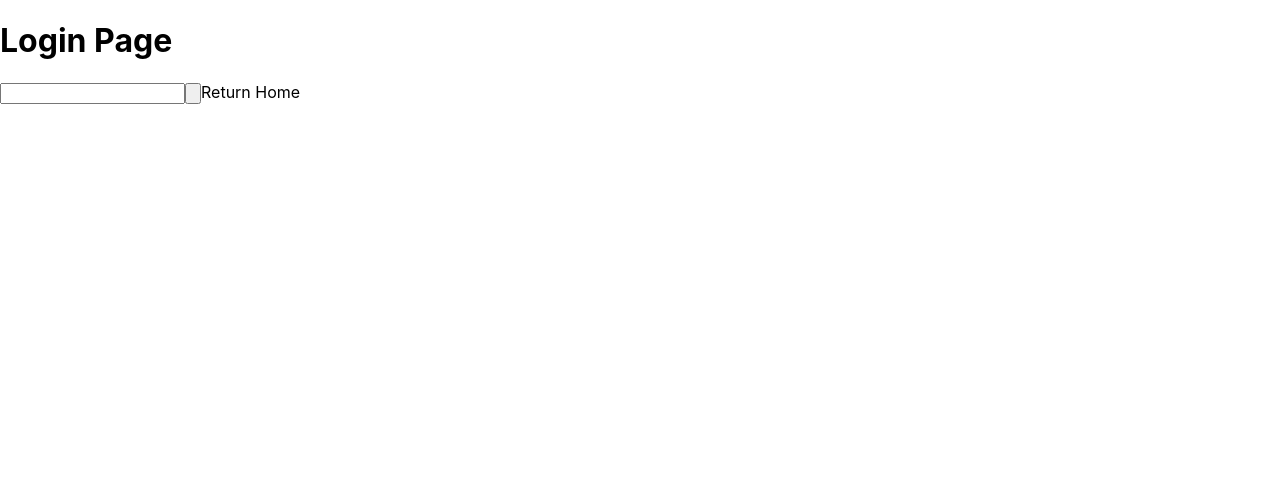
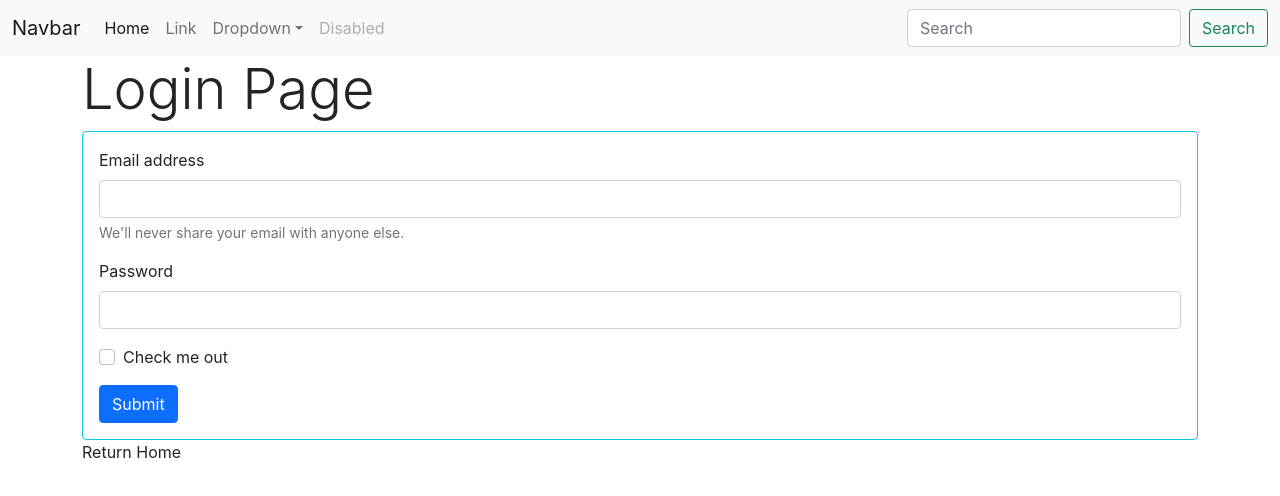
Before and after one commit to FelipeBarretoB/next.js-class-app, a Next.js app in the folder class-app/: page /login in a window 1280 px wide. Shown: the top 496 px of the page. Built offline with nearby package versions, Linux system fonts and the light colour scheme.

Commit message:
Modified login UI and Added Bootstrap

```diff
--- a/class-app/package.json
+++ b/class-app/package.json
@@ -9,6 +9,7 @@
     "lint": "next lint"
   },
   "dependencies": {
+    "bootstrap": "^5.1.3",
     "next": "12.1.5",
     "react": "18.0.0",
     "react-dom": "18.0.0"
--- /dev/null
+++ b/class-app/pages/Components/Header.js
@@ -0,0 +1,44 @@
+
+
+function Header() {
+    return <div>
+        <nav className="navbar navbar-expand-lg navbar-light bg-light">
+            <div className="container-fluid">
+                <a className="navbar-brand" href="/">Navbar</a>
+                <button className="navbar-toggler" type="button" data-bs-toggle="collapse" data-bs-target="#navbarSupportedContent" aria-controls="navbarSupportedContent" aria-expanded="false" aria-label="Toggle navigation">
+                <span className="navbar-toggler-icon"></span>
+                </button>
+                <div className="collapse navbar-collapse" id="navbarSupportedContent">
+                <ul className="navbar-nav me-auto mb-2 mb-lg-0">
+                    <li className="nav-item">
+                    <a className="nav-link active" aria-current="page" href="#">Home</a>
+                    </li>
+                    <li className="nav-item">
+                    <a className="nav-link" href="#">Link</a>
+                    </li>
+                    <li className="nav-item dropdown">
+                    <a className="nav-link dropdown-toggle" href="#" id="navbarDropdown" role="button" data-bs-toggle="dropdown" aria-expanded="false">
+                        Dropdown
+                    </a>
+                    <ul className="dropdown-menu" aria-labelledby="navbarDropdown">
+                        <li><a className="dropdown-item" href="#">Action</a></li>
+                        <li><a className="dropdown-item" href="#">Another action</a></li>
+                        <li><hr className="dropdown-divider" /></li>
+                        <li><a className="dropdown-item" href="#">Something else here</a></li>
+                    </ul>
+                    </li>
+                    <li className="nav-item">
+                    <a className="nav-link disabled">Disabled</a>
+                    </li>
+                </ul>
+                <form className="d-flex">
+                    <input className="form-control me-2" type="search" placeholder="Search" aria-label="Search" />
+                    <button className="btn btn-outline-success" type="submit">Search</button>
+                </form>
+                </div>
+            </div>
+        </nav>
+    </div>
+}
+
+export default Header;
--- a/class-app/pages/_app.js
+++ b/class-app/pages/_app.js
@@ -1,7 +1,14 @@
+import 'bootstrap/dist/css/bootstrap.css'
+
 import '../styles/globals.css'
 
+import Header from './Components/Header'
+
 function MyApp({ Component, pageProps }) {
-  return <Component {...pageProps} />
+  return <div>
+    <Header />
+    <Component {...pageProps} />
+  </div>
 }
 
 export default MyApp
--- a/class-app/pages/login.js
+++ b/class-app/pages/login.js
@@ -1,13 +1,28 @@
-import { Fragment } from "react"
+// import { Fragment } from "react"
 import Link from "next/link" // para que no se refresque la pagina
 
 export default function login() {
-    return <Fragment>
-        <h1>Login Page</h1>
-        <form>
-            <input type="text" />
-            <input type="submit" value="" />
-            <Link href="./">Return Home</Link>
-        </form>
-    </Fragment>
+    return <div className="container">
+        <h1 className="display-4">Login Page</h1>
+        <div className="border border-info rounded p-3">
+            <form>
+                <div className="mb-3">
+                    <label htmlFor="exampleInputEmail1" className="form-label">Email address</label>
+                    <input type="email" className="form-control" id="exampleInputEmail1" aria-describedby="emailHelp" />
+                    <div id="emailHelp" className="form-text">We'll never share your email with anyone else.</div>
+                </div>
+                <div className="mb-3">
+                    <label htmlFor="exampleInputPassword1" className="form-label">Password</label>
+                    <input type="password" className="form-control" id="exampleInputPassword1" />
+                </div>
+                <div className="mb-3 form-check">
+                    <input type="checkbox" className="form-check-input" id="exampleCheck1" />
+                    <label className="form-check-label" htmlFor="exampleCheck1">Check me out</label>
+                </div>
+                <button type="submit" className="btn btn-primary">Submit</button>
+            </form>
+        </div>
+
+        <Link href="/">Return Home</Link>
+    </div>
 }
```
Also changed, not shown: 1 other file (tests, documents, lock files or other folders).
